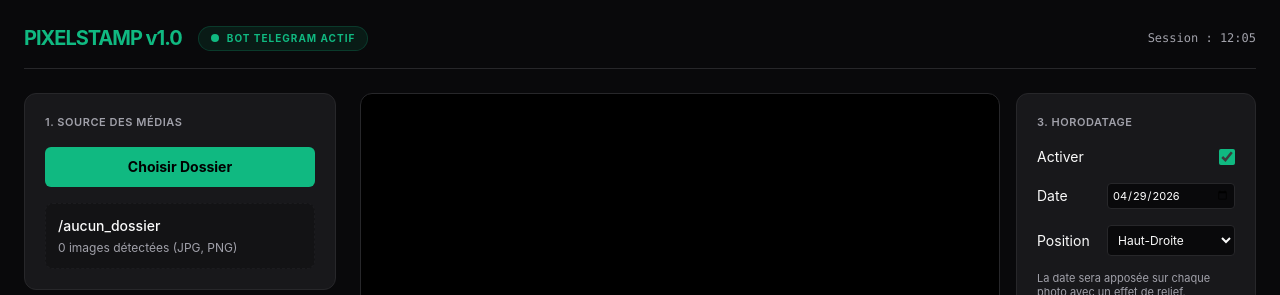
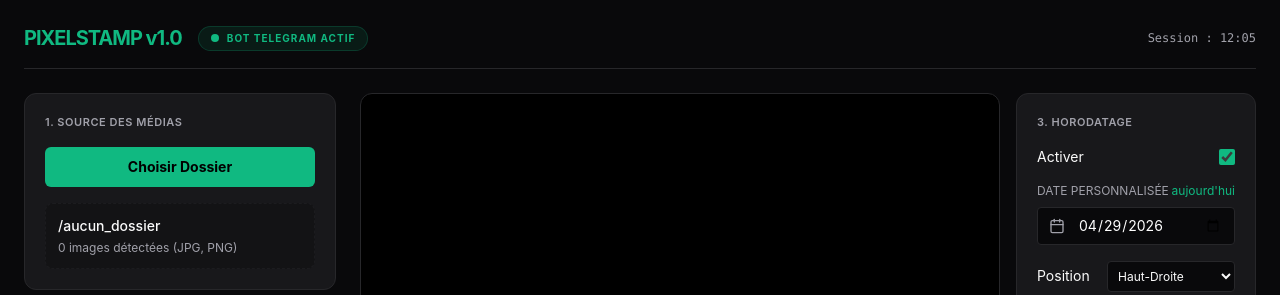
Before and after one commit to sambalawbe/SnapMarkStudio, a React (Vite) app: page / in a window 1280 px wide. Shown: the top 295 px of the page. Built offline with nearby package versions, Linux system fonts and the light colour scheme; no server answers.

Commit message:
feat: Improve date formatting and input
Update date formatting logic to use ISO format internally and display as DD/MM/YYYY.
Add a "Today" button for easily setting the custom date.

```diff
--- a/src/App.tsx
+++ b/src/App.tsx
@@ -297,7 +297,13 @@ export default function App() {
           ctx.shadowOffsetX = 2;
           ctx.shadowOffsetY = 2;
 
-          const dateText = config.customDate || new Date().toLocaleDateString('fr-FR');
+          let dateText = config.customDate || new Date().toISOString().split('T')[0];
+          // Format YYYY-MM-DD to DD/MM/YYYY for display
+          if (dateText.includes('-')) {
+            const [y, m, d] = dateText.split('-');
+            dateText = `${d}/${m}/${y}`;
+          }
+
           const textMetrics = ctx.measureText(dateText);
           const margin = (canvas.width * 2) / 100;
 
@@ -605,14 +611,25 @@ export default function App() {
 
             {state.config.dateEnabled && (
               <div className="space-y-4 animate-in fade-in slide-in-from-top-1 duration-200">
-                <div className="flex justify-between items-center">
-                  <span className="text-sm">Date</span>
-                  <input
-                    type="date"
-                    value={state.config.customDate}
-                    onChange={(e) => setState(prev => ({ ...prev, config: { ...prev.config, customDate: e.target.value } }))}
-                    className="bg-bg border border-border text-[11px] p-1 rounded w-32 focus:outline-accent text-white"
-                  />
+                <div className="space-y-2">
+                  <div className="flex justify-between items-center text-xs text-text-dim uppercase">
+                    <span>Date personnalisée</span>
+                    <button
+                      onClick={() => setState(prev => ({ ...prev, config: { ...prev.config, customDate: new Date().toISOString().split('T')[0] } }))}
+                      className="text-accent hover:underline lowercase font-normal"
+                    >
+                      Aujourd'hui
+                    </button>
+                  </div>
+                  <div className="relative">
+                    <Calendar className="absolute left-3 top-1/2 -translate-y-1/2 w-4 h-4 text-text-dim pointer-events-none" />
+                    <input
+                      type="date"
+                      value={state.config.customDate}
+                      onChange={(e) => setState(prev => ({ ...prev, config: { ...prev.config, customDate: e.target.value } }))}
+                      className="w-full bg-bg border border-border text-sm py-2 pl-10 pr-3 rounded focus:outline-accent text-white"
+                    />
+                  </div>
                 </div>
 
                 <div className="flex justify-between items-center">
```
